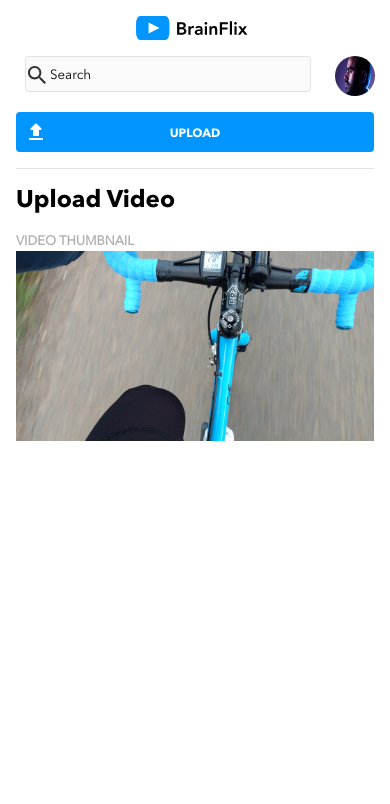
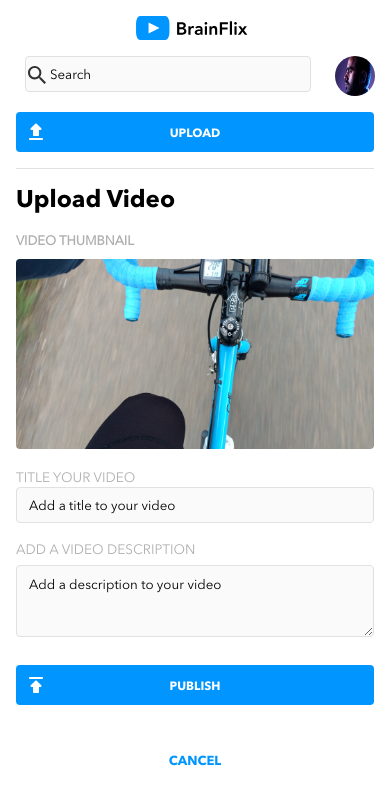
Before and after one commit to lucas-g-marins/lucas-marins-brainflix, a React (Create React App) app: page /upload in a window 390 px wide. Shown: the top 804 px of the page. Built offline with nearby package versions, Linux system fonts and the light colour scheme.

Commit message:
finish publish page for mobile

```diff
--- a/src/App.js
+++ b/src/App.js
@@ -7,8 +7,8 @@ import Upload from "./Page/Upload";
 function App() {
   return (
     <>
-      <Header />
       <BrowserRouter>
+        <Header />
         <Routes>
           <Route path="/" element={<MainVideo />} />
           <Route path="upload" element={<Upload />} />
--- a/src/Page/Upload.js
+++ b/src/Page/Upload.js
@@ -1,6 +1,9 @@
 import "./Upload.scss";
 import Divider from "../components/Divider/Divider";
 import VideoThumbnail from "../assets/Images/Upload-video-preview.jpg";
+import Button from "../components/Button/Button";
+import PublishIcon from "../assets/Icons/publish.svg";
+import { Link } from "react-router-dom";
 
 function Upload() {
   return (
@@ -12,6 +15,26 @@ function Upload() {
           <h4 className="upload-video__thumbnail-title">VIDEO THUMBNAIL</h4>
           <img className="upload-video__thumbnail" src={VideoThumbnail} />
         </div>
+        <form className="upload-video__form">
+          <label className="upload-video__form-label">
+            TITLE YOUR VIDEO
+            <input
+              className="upload-video__form-input"
+              type="text"
+              placeholder="Add a title to your video"
+            ></input>
+          </label>
+          <label className="upload-video__form-label">
+            ADD A VIDEO DESCRIPTION
+            <textarea
+              className="upload-video__form-input--description"
+              type="text"
+              placeholder="Add a description to your video"
+            ></textarea>
+          </label>
+          <Button text="PUBLISH" img={PublishIcon} />
+        </form>
+        <h3 className="upload-video__cancel">CANCEL</h3>
       </div>
     </>
   );
--- a/src/Page/Upload.scss
+++ b/src/Page/Upload.scss
@@ -11,9 +11,36 @@
 
   &__thumbnail-title {
     color: colours.$secondary-text;
+    padding-bottom: 0.5rem;
   }
 
   &__thumbnail {
     width: 100%;
+    border-radius: 4px;
+  }
+
+  &__form {
+    padding: 1rem 0;
+  }
+
+  &__form-label {
+    padding-bottom: 0.75rem;
+  }
+
+  &__form-input {
+    padding-left: 0.75rem;
+    height: 2.25rem;
+    margin-bottom: 0.5rem;
+    &--description {
+      margin: 0.35rem 0 1rem 0;
+      padding: 0.75rem;
+      height: 4.5rem;
+    }
+  }
+
+  &__cancel {
+    color: colours.$primary-cta;
+    text-align: center;
+    padding: 2rem 0;
   }
 }
--- a/src/components/Button/Button.js
+++ b/src/components/Button/Button.js
@@ -1,10 +1,13 @@
 import "./Button.scss";
+import * as React from "react";
+import { Link } from "react-router-dom";
 
 function Button(props) {
   return (
     <>
-      <button className="button">
-        <img className="button__icon" src={props.img} /> {props.text}
+      <button className="button" onClick={props.onClick}>
+        <img className="button__icon" src={props.img} />
+        {props.text}
       </button>
     </>
   );
--- a/src/components/Header/Header.js
+++ b/src/components/Header/Header.js
@@ -5,14 +5,20 @@ import Avatar from "../Avatar/Avatar";
 import Button from "../Button/Button";
 import uploadIcon from "../../assets/Icons/upload.svg";
 import searchIcon from "../../assets/Icons/search.svg";
+import { BrowserRouter, Link, Router, useNavigate } from "react-router-dom";
 
 function Header() {
+  let navigate = useNavigate();
+  function handleClick() {
+    navigate("/upload");
+  }
+
   return (
     <>
       <header className="header">
         <div className="header__container">
           <div className="header__logo-container">
-            <img src={logo} className="header__logo" />
+            <img src={logo} className="header__logo" onClick={handleClick} />
           </div>
           <div className="header__right-side">
             <div className="header__search-profile-container">
@@ -29,7 +35,7 @@ function Header() {
               </div>
             </div>
             <div className="header__button-container">
-              <Button text="UPLOAD" img={uploadIcon} />
+              <Button text="UPLOAD" img={uploadIcon} onClick={handleClick} />
             </div>
             <div className="header__avatar-container">
               <Avatar
--- a/src/styles/partials/_global.scss
+++ b/src/styles/partials/_global.scss
@@ -35,3 +35,9 @@ textarea {
     outline: none;
   }
 }
+
+label {
+  color: colours.$secondary-text;
+  font-size: 0.85rem;
+  font-family: "Avenir Next Regular";
+}
```
